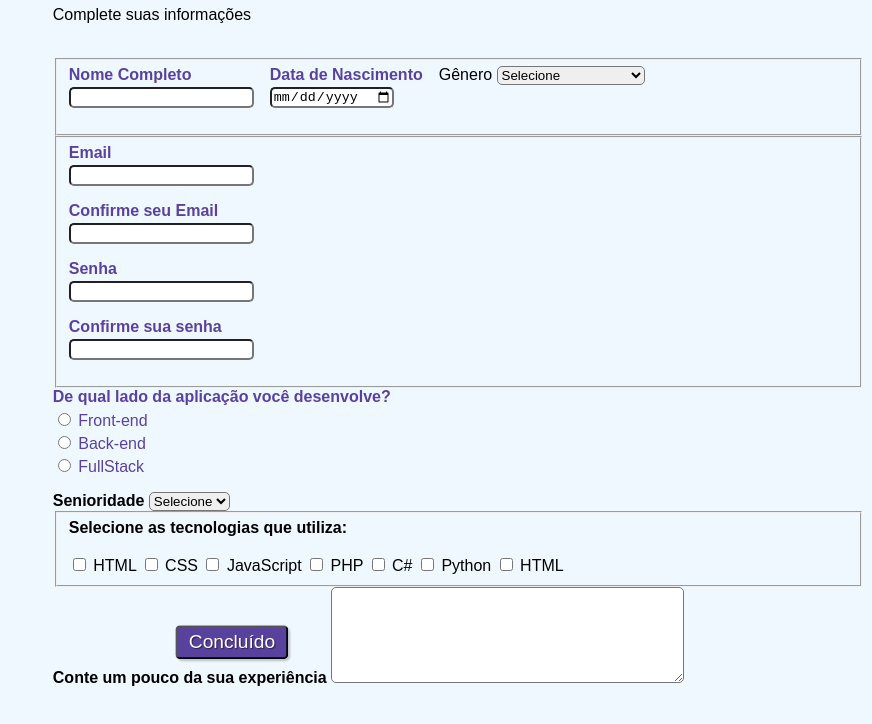
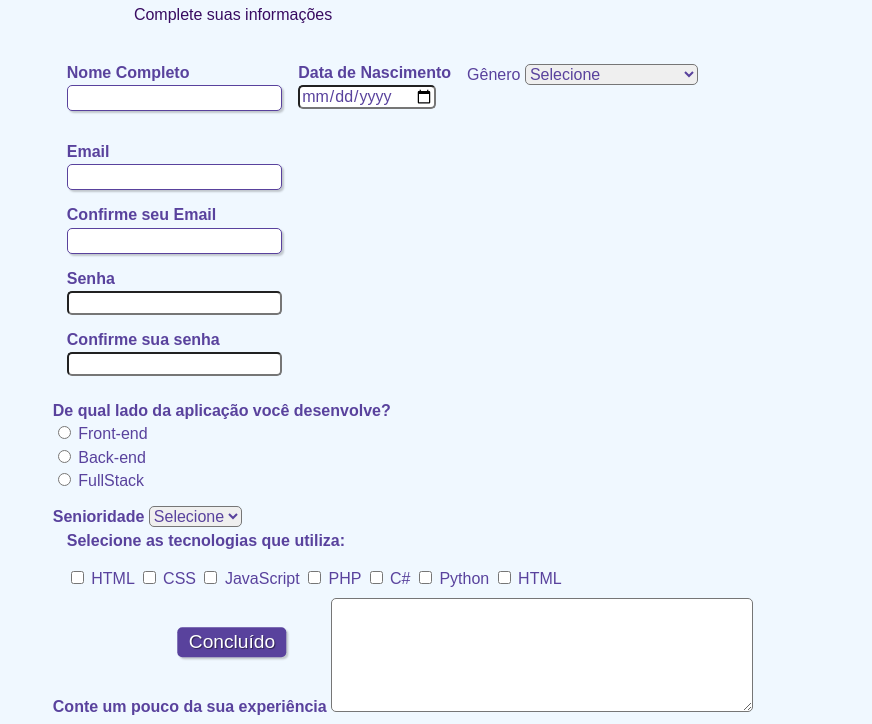
Before and after one commit to NathaliaElen/Formulario-CadastroDev, a plain HTML site: page index.html in a window 1280 px wide. Shown: the part 78-802 px from the top of the page, without its empty margins (408-1280 px from the left). Drawn offline with Linux system fonts and the light colour scheme.

Commit message:
finalizando o arquivo css

```diff
--- a/style.css
+++ b/style.css
@@ -1,71 +1,104 @@
+@import url('https://fonts.googleapis.com/css2?family=Roboto&display=swap');
+
 # {
     margin: 0%;
     padding: 0%;
+    font-family: "Roboto", sans-serif;
 }
 
-#tiulo {
+/* Elementos com o ID "titulo" */
+#titulo {
     font-family: sans-serif;
     color: #380B61;
     margin-left: 7%;
 }
 
-.subtitulo {
+/* Elementos com o ID "subtitulo" */
+#subtitulo {
     font-family: sans-serif;
     color: #380B61;
     margin-left: 10%;
 }
 
-fieldset {
-    border: 0%;
+#check{
+    display: inline-block;
 }
 
-body {
+/* Elementos de tag <fieldset>*/
+fieldset {
+    border: 0;
+}
+
+/* Elemento de tag <body> */
+body{
     background-color: #F0F8FF;
     font-family: sans-serif;
     font-size: 1em;
+    color: #59429d;
     margin-left: 36%;
     margin-top: 2%;
     justify-content: center;
 }
 
+/* Elementos de tags <body>, <input>, <Select>, <textarea> e <button> */
 input, select, textarea, button {
+    font-family: sans-serif;
+    font-size: 1em;
+    color: #59429d;
     border-radius: 5px;
 }
 
+/* Elementos de classe "grupo" nos estados das pseudoclasses "before" e "after" */
+.grupo:before, .grupo:after {
+    display: table;
+}
+
+/* Elementos de classe "grupo" no estado da pseudoclasse "after" */
+.grupo:after {
+    clear: both;
+}
+
+/* Elementos de classe "campo" */
 .campo {
     margin-bottom: 1em;
 }
 
+/* Elementos de classe "campo" de tag <label> */
 .campo label {
     margin-bottom: 0.2em;
     color: #59429d;
     display: block;
 }
 
+/* Elementos de classe "campo" ou "grupo" de tag <fieldset> */
 fieldset.grupo .campo {
-    float: left;
+    float:  left;
     margin-right: 1em;
 }
 
-.campo input [type= "text"], .campo input [type="email"], .campo select, .campo textarea {
+/* Elementos de classe "campo" das tags <input> com atributo text e email, da tag <select> e da tag <textarea>*/
+.campo input[type="text"], .campo input[type="email"], .campo select, .campo textarea {
     padding: 0.2em;
     border: 1px solid #59429d;
     box-shadow: 2px 2px 2px rgba(0,0,0,0.2);
     display: block;
 }
 
+/* Elementos de classe "campo" de tag <select> e <option>*/
 .campo select option {
     padding-right: 1em;
 }
 
-.campo input :focus, .campo select :focus, .campo textarea :focus {
-    background: #e0e0f8;
+/* Elemento de classe "campo" com tag <input>, <select> e <textarea> tocas com estado da pseudoclasse "focus"*/
+.campo input:focus, .campo select:focus, .campo textarea:focus {
+    background: #E0E0F8;
 }
 
+/* Elemento de classe "botao" */
 .botao {
     font-size: 1.2em;
     background: #59429d;
-    border: 0%;
+    border: 0;
     margin-bottom: 1em;
     color: #ffffff;
     padding: 0.2em 0.6em;
@@ -74,16 +107,18 @@ fieldset.grupo .campo {
     position: absolute;
     top: 90%;
     left: 50%;
-    margin-right: 50%;
-    transform: translate(-50%, -50%);
+    margin-right: -50%;
+    transform: translate(-50%, -50%)
 }
 
-.botao :hover{
-    background: #ccbbff;
-    box-shadow: 2px 2px 2px rgba(0,0,0,0.2);
+/* Elemento de classe "botao" com o estado da pseudoclasse "hover" */
+.botao:hover {
+    background: #CCBBFF;
+    box-shadow: inset 2px 2px 2px rgba(0,0,0,0.2);
     text-shadow: none;
 }
 
-#check {
-    display: inline-block;
+/* Elementos de classe botão e de tag <select> */
+.botao, select{
+    cursor: pointer;
 }
```
